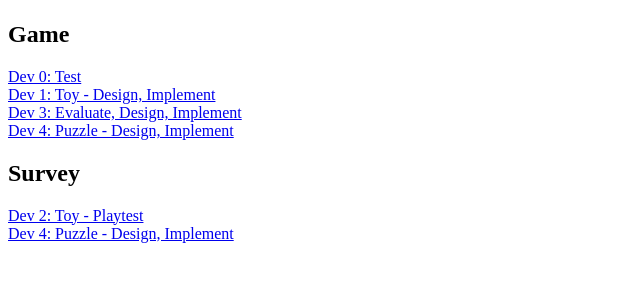
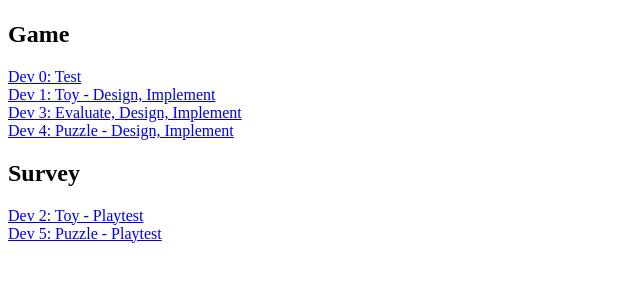
Before and after one commit to zjm200410/IMGD-2900, a plain HTML site: page index.html in a window 1280 px wide. Shown: the part 59-340 px from the top of the page, without its empty margins (0-640 px from the left). Drawn offline with Linux system fonts and the light colour scheme.

Commit message:
Update index.html

```diff
--- a/index.html
+++ b/index.html
@@ -27,7 +27,7 @@
 		<p>
     		<a href="https://forms.gle/JHNTsCG5PKfw3rTu6" target="_blank"> Dev 2: Toy - Playtest </a>
 			<br>
-			<a href="https://forms.gle/YiNR8VLA1T44G4J66" target="_blank"> Dev 4: Puzzle - Design, Implement </a>
+			<a href="https://forms.gle/YiNR8VLA1T44G4J66" target="_blank"> Dev 5: Puzzle - Playtest </a>
 			<br>
 		</p>
 
```
